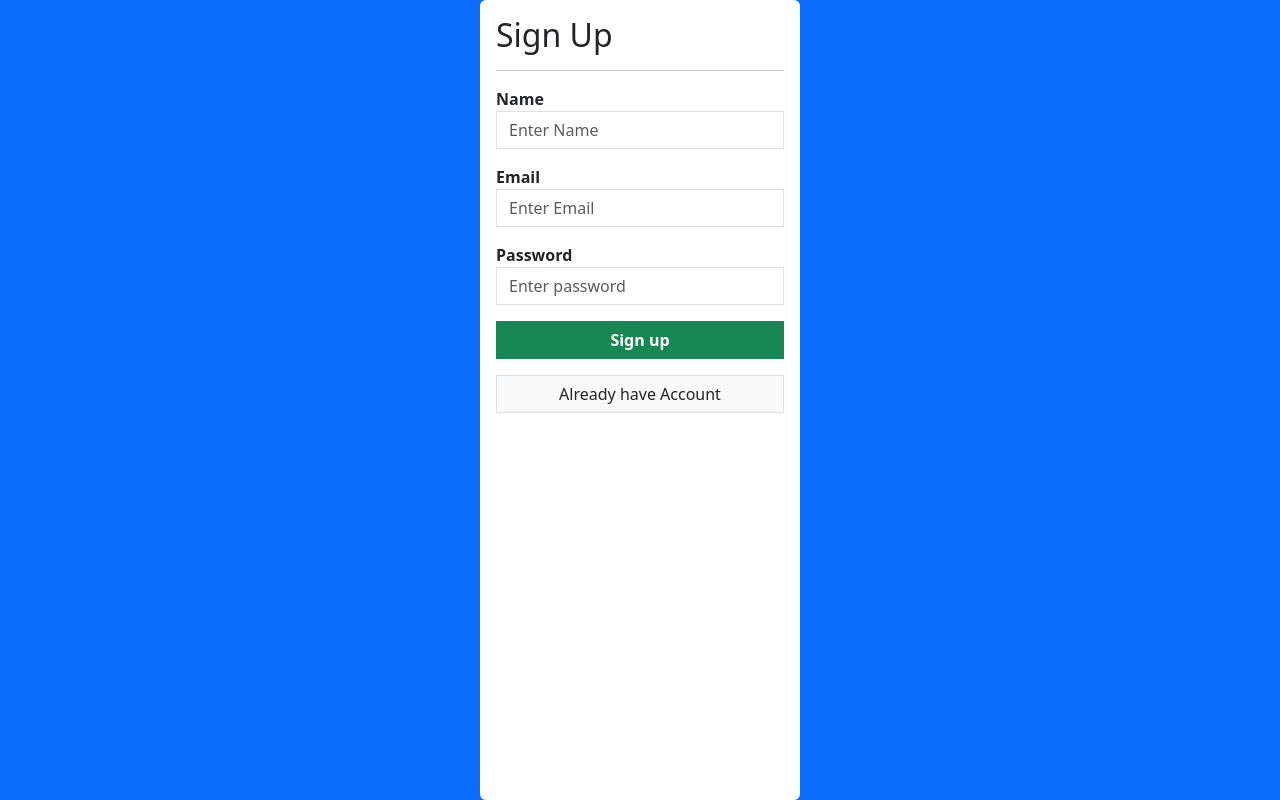
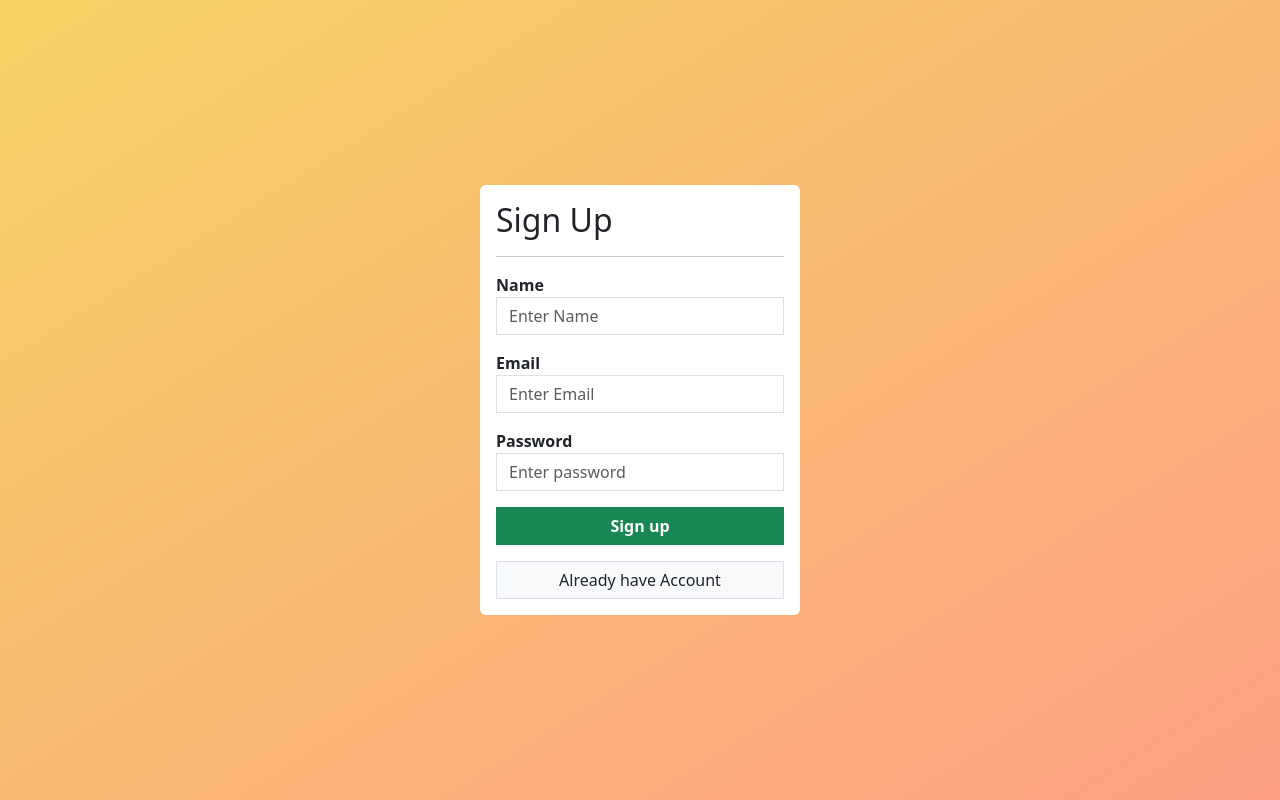
Before and after one commit to ZiyadHilalluddin/Assessment-Regov-frontend, a React (Create React App) app: page /signup in a window 1280 px wide. Built offline with nearby package versions, Linux system fonts and the light colour scheme.

Commit message:
signup beautify

```diff
--- a/src/Signup.js
+++ b/src/Signup.js
@@ -31,7 +31,7 @@
     }, [errors, navigate, values]);
 
     return (
-        <div className='d-flex justify-content-center align-item-center bg-primary vh-100'>
+        <div className="d-flex justify-content-center align-items-center vh-100 gradient-custom">
             <div className='bg-white p-3 rounded w-25'>
                 <h2>Sign Up</h2> <hr></hr>
                 <form action='' onSubmit={handleSubmit}>
```
